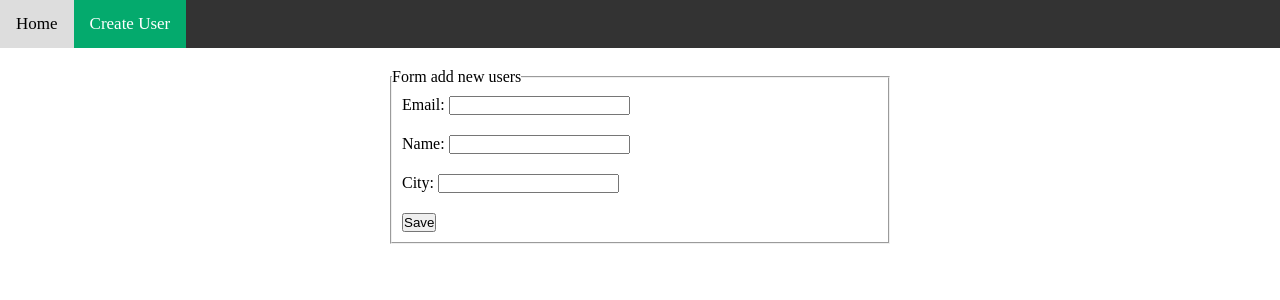
After one commit to SangPY/SangDT_BackEnd_NodeJs2025, a Node server app: page /update/1 in a window 1280 px wide. The commit adds this page. Shown: the top 300 px of the page. Run offline with Node 20, Linux system fonts and the light colour scheme.

Commit message:
design edit method and use route params

```diff
--- a/src/controllers/homeController.js
+++ b/src/controllers/homeController.js
@@ -31,6 +31,12 @@ const getNodejs = (req, res) => {
 
 const getCreatePage = (req, res) => {
   res.render('create.ejs')
+}
+
+const getUpdatePage = (req, res) => {
+  const userId = req.params.userId;
+  console.log("param", req.params)
+  res.render('edit.ejs')
 }
 
 const postCreateUser = async (req, res) => {
@@ -69,5 +75,6 @@ module.exports = {
     getSang,
     getNodejs,
     postCreateUser,
-    getCreatePage
+    getCreatePage,
+    getUpdatePage
 }
--- /dev/null
+++ b/src/views/edit.ejs
@@ -0,0 +1,37 @@
+<!DOCTYPE html>
+<html lang="en">
+<head>
+    <meta charset="UTF-8">
+    <meta name="viewport" content="width=device-width, initial-scale=1.0">
+    <title>Update Info User</title>
+    <link rel="stylesheet" href="/css/styles.css">
+</head>
+<body>
+    <div class="topnav">
+        <a href="/"> Home </a>
+        <a class="active" href="/create"> Create User </a>
+    </div>
+    <div class="form-add-new">
+        <form action="/create-user" method="post">
+            <fieldset>
+                <legend> Form add new users</legend>
+                <div class="input-group">
+                    <label> Email:</label>
+                    <input type="text" name="emailId">
+                </div>
+                <div class="input-group">
+                    <label> Name:</label>
+                    <input type="text" name="nameId">
+                </div>
+                <div class="input-group">
+                    <label> City:</label>
+                    <input type="text" name="cityId">
+                </div>
+                <div>
+                    <button> Save </button>
+                </div>
+            </fieldset>
+        </form>
+    </div>
+</body>
+</html>
--- a/src/views/home.ejs
+++ b/src/views/home.ejs
@@ -48,7 +48,7 @@
                 <td><%= user.name %></td>
                 <td><%= user.city %></td>
                 <td>
-                  <button>Edit</button>
+                  <a href="/update/<%= user.id %>">Edit</button>
                   <button>Delete</button>
                 </td>
               </tr>
```
Also changed, not shown: src/routes/web.js (+7 -3 lines).
